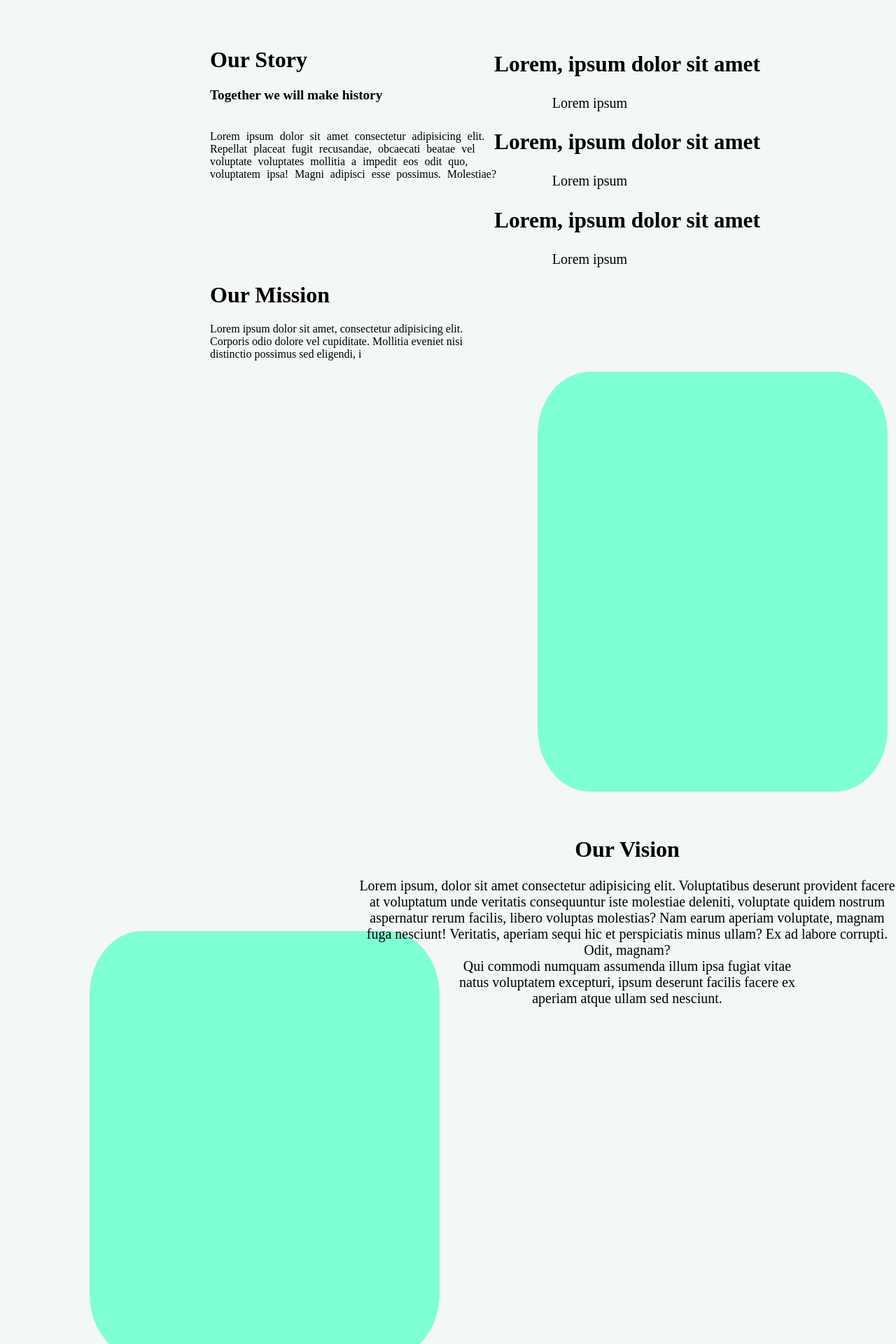
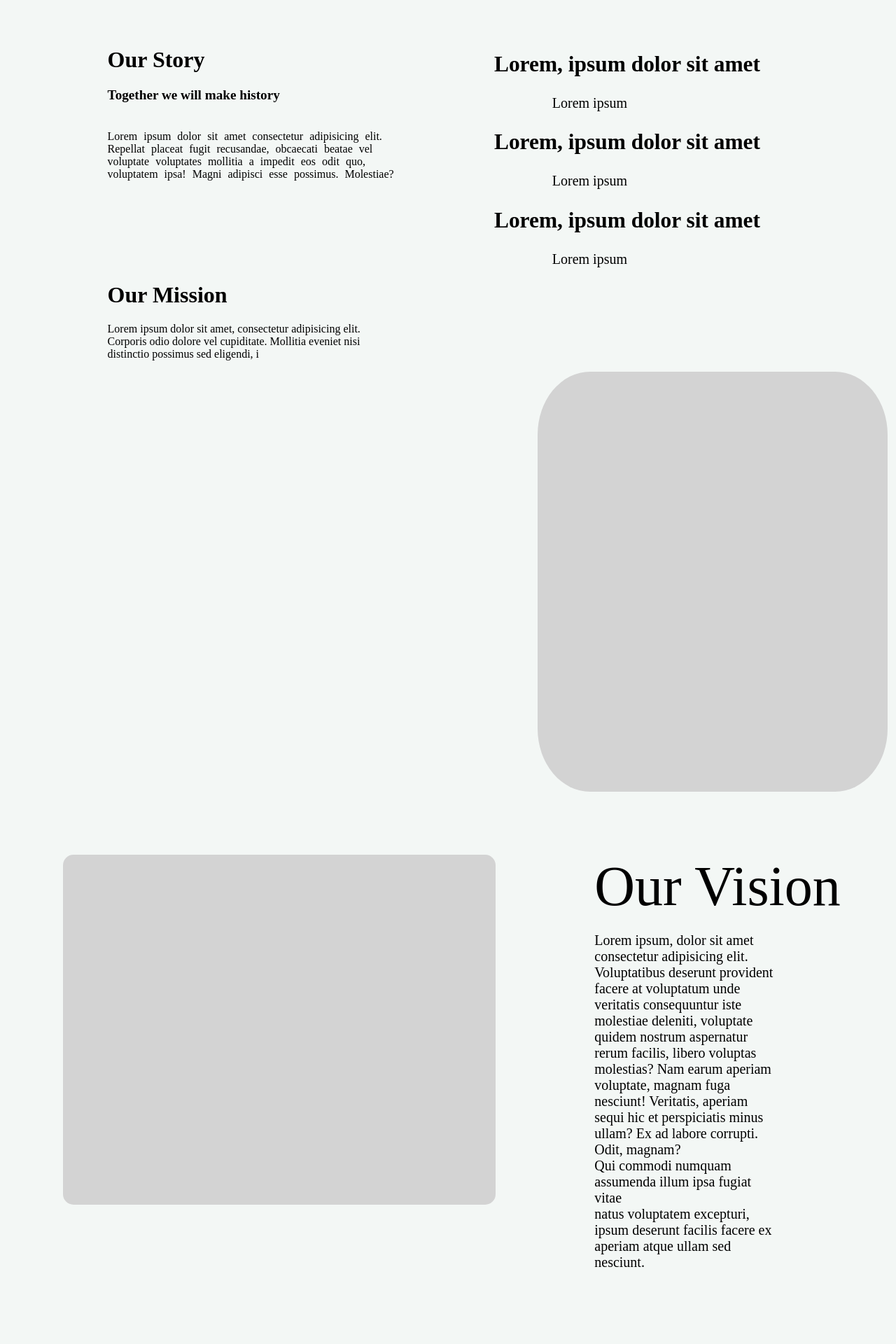
Before and after one commit to karnmodi/The_CryptoShow, a PHP site: page /HTML/AboutUs.html in a window 1280 px wide; the page is wider, and only the part inside the window is pictured. Shown: the part 951-2871 px from the top of that part at 70% size. Run offline with PHP 8.4, Linux system fonts and the light colour scheme.

Commit message:
Update AboutUs

```diff
--- a/CSS/AboutUs.Css
+++ b/CSS/AboutUs.Css
@@ -297,13 +297,13 @@ nav a.Register {
 .text h1{
 
     text-align: left;
-    margin-left: 300px;
     margin-top: 50px;
+    margin-left: 12vw;
 }
 .text p{
 
     text-align: left;
-    margin-left: 300px;
+    margin-left: 12vw;
     font-weight: bold;
     font-size: larger;
 }
@@ -317,8 +317,8 @@ nav a.Register {
 .text2 .Paragraph p{
 
   text-align: left;
-  margin-left: 300px;
   word-spacing: 5px;
+  margin-left: 12vw;
   padding-top: 20px;
 
 }
@@ -365,50 +365,68 @@ nav a.Register {
 }
 
 .text3 h1{
-
-   margin-left: 300px;
-
+    margin-left: 12vw;
 }
 
 .text3 p{
-    margin-left: 300px;
+    margin-left: 12vw;
+    text-align: left;
+}
 
 
-}
 .picture{
-    background-color: aquamarine;
+    background-color: lightgray;
     height: 600px;
     width: 500px;
     margin-left: 60%;
     margin-top: 0%;
-    margin-bottom: 20%;
     border-radius: 15%;
 
 }
-.text4 h1{
-    margin-top: -15%;
-    text-align: center;
-    margin-left: 40%;
+
+#Section4{
+    display: flex;
+    justify-content: space-between;
+    align-content: flex-start;
+    flex-direction: row;
+    padding: auto;
 }
-.text4 p{
-    text-align: center;
-    margin-left: 40%;
-    font-size: 20px;
-}
-.Picture2{
-    background-color: aquamarine;
-    height: 610px;
-    width: 500px;
-    margin-left: 10%;
-    margin-top: -10%;
-    margin-bottom: 5%;
-    border-radius: 15%;
+
+.text4{
+    margin : 7% 4%;
+    display: flex;
+    justify-content: center;
+    flex-direction: column;
+    align-items: flex-start;
+    width: calc(100% - 8%);
 
 }
+.text4 span{
+    font-size: 5rem;
+
+}
+
+.text4 p{
+    text-align: left;
+    font-size: 20px;
+    margin-top: 20px;
+}
+
+
+.Picture2{
+    background-color: lightgray;
+    height: 500px;
+    width: 100%;
+    margin: 7%;
+    align-items: center;
+    border-radius: 15px;
+    flex: 1 1 150%;
+}
+
 .footer {
     background-color: #1e3e75;
     padding: 20px 0;
-    text-align: center; /* Center align text */
+    text-align: center;
 }
 
 .footer-container {
--- a/CSS/Homepage.css
+++ b/CSS/Homepage.css
@@ -209,7 +209,6 @@ nav a.Register {
 #Or {
     display: flex;
     justify-content: center;
-    /* This will center the OR text and lines */
     align-items: center;
     gap: 0;
 }
--- a/HTML/AboutUs.html
+++ b/HTML/AboutUs.html
@@ -1,5 +1,6 @@
 <!DOCTYPE html>
 <html lang="en">
+
 <head>
     <meta charset="UTF-8">
     <meta name="viewport" content="width=device-width, initial-scale=1.0">
@@ -7,6 +8,7 @@
     <link rel="stylesheet" href="https://cdnjs.cloudflare.com/ajax/libs/font-awesome/6.4.0/css/all.min.css">
     <title>The CryptoShow</title>
 </head>
+
 <body>
     <nav>
         <div class="The-CryptoShow-LOGO">
@@ -86,12 +88,14 @@
                 <div class="input-container">
                     <i class="fa-regular fa-envelope"></i>
                     <input id="Email_Input" type="text" placeholder="Email" required>
-                    <span class="error-message" id="Email_Error" style="display:none; color: red;">Please enter a valid email address.</span>
+                    <span class="error-message" id="Email_Error" style="display:none; color: red;">Please enter a valid
+                        email address.</span>
                 </div>
                 <div class="input-container">
                     <i class="fa-solid fa-lock"></i>
                     <input type="password" id="Password_Input" placeholder="Your Password" required>
-                    <span class="error-message" id="Password_Error" style="display:none; color: red;">Password must be at least 6 characters long.</span>
+                    <span class="error-message" id="Password_Error" style="display:none; color: red;">Password must be
+                        at least 6 characters long.</span>
                 </div>
 
                 <div class="TCApply">
@@ -105,8 +109,10 @@
             </div>
         </div>
     </div>
+
+
     <div class="container">
-    <h2 > Wellcome to to the jungle</h2>
+        <h2> Wellcome to to the jungle</h2>
     </div>
     <div class="text">
         <h1>Our Story</h1>
@@ -114,34 +120,50 @@
     </div>
     <div class="text2">
         <div class="Paragraph">
-        <p>Lorem ipsum dolor sit amet consectetur adipisicing elit.<br> Repellat placeat fugit recusandae, obcaecati beatae vel<br> voluptate voluptates mollitia a impedit eos odit quo, <br>voluptatem ipsa! Magni adipisci esse possimus. Molestiae?</p>
+            <p>Lorem ipsum dolor sit amet consectetur adipisicing elit.<br> Repellat placeat fugit recusandae, obcaecati
+                beatae vel<br> voluptate voluptates mollitia a impedit eos odit quo, <br>voluptatem ipsa! Magni adipisci
+                esse possimus. Molestiae?</p>
         </div>
 
         <div class="One">
             <h2> Lorem, ipsum dolor sit amet </h2>
             <p> Lorem ipsum </p>
         </div>
+
         <div class="Two">
             <h2> Lorem, ipsum dolor sit amet </h2>
             <p> Lorem ipsum </p>
         </div>
+
         <div class="Three">
             <h2> Lorem, ipsum dolor sit amet </h2>
             <p> Lorem ipsum </p>
         </div>
-   </div>
+
         <div class="text3">
             <h1> Our Mission</h1>
-    <p> Lorem ipsum dolor sit amet, consectetur adipisicing elit.<br> Corporis odio dolore vel cupiditate. Mollitia eveniet nisi<br> distinctio possimus sed eligendi, i</p>
+            <p> Lorem ipsum dolor sit amet, consectetur adipisicing elit.<br> Corporis odio dolore vel cupiditate.
+                Mollitia eveniet nisi<br> distinctio possimus sed eligendi, i</p>
         </div>
         <div class="picture">
         </div>
-   <div class="text4">
-    <h1>Our Vision</h1>
-    <p>Lorem ipsum, dolor sit amet consectetur adipisicing elit. Voluptatibus deserunt provident facere at voluptatum unde veritatis consequuntur iste molestiae deleniti, voluptate quidem nostrum aspernatur rerum facilis, libero voluptas molestias? Nam earum aperiam voluptate, magnam fuga nesciunt! Veritatis, aperiam sequi hic et perspiciatis minus ullam? Ex ad labore corrupti. Odit, magnam?<br> Qui commodi numquam assumenda illum ipsa fugiat vitae<br> natus voluptatem excepturi, ipsum deserunt facilis facere ex<br> aperiam atque ullam sed nesciunt.</p>
-   </div>
+
+        <Section id="Section4">
+
             <div class="Picture2">
             </div>
+
+            <div class="text4">
+                <span>Our Vision</span>
+                <p>Lorem ipsum, dolor sit amet consectetur adipisicing elit. Voluptatibus deserunt provident facere at
+                    voluptatum unde veritatis consequuntur iste molestiae deleniti, voluptate quidem nostrum aspernatur
+                    rerum facilis, libero voluptas molestias? Nam earum aperiam voluptate, magnam fuga nesciunt!
+                    Veritatis, aperiam sequi hic et perspiciatis minus ullam? Ex ad labore corrupti. Odit, magnam?<br>
+                    Qui commodi numquam assumenda illum ipsa fugiat vitae<br> natus voluptatem excepturi, ipsum deserunt
+                    facilis facere ex<br> aperiam atque ullam sed nesciunt.</p>
+            </div>
+        </Section>
+
     <footer class="footer">
         <div class="footer-container">
             <div class="footer-text">
```
Lines whose indentation alone changed are shown as unchanged.
